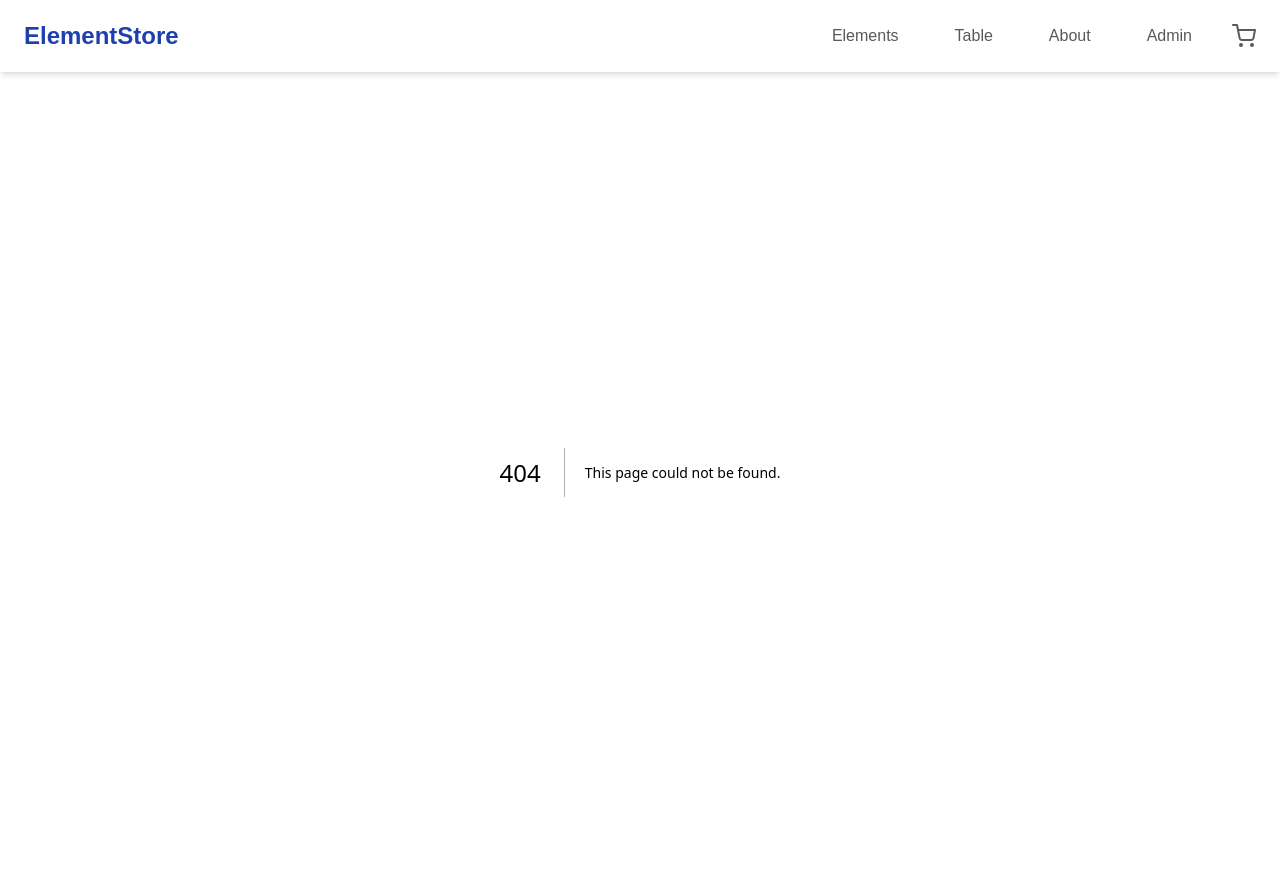
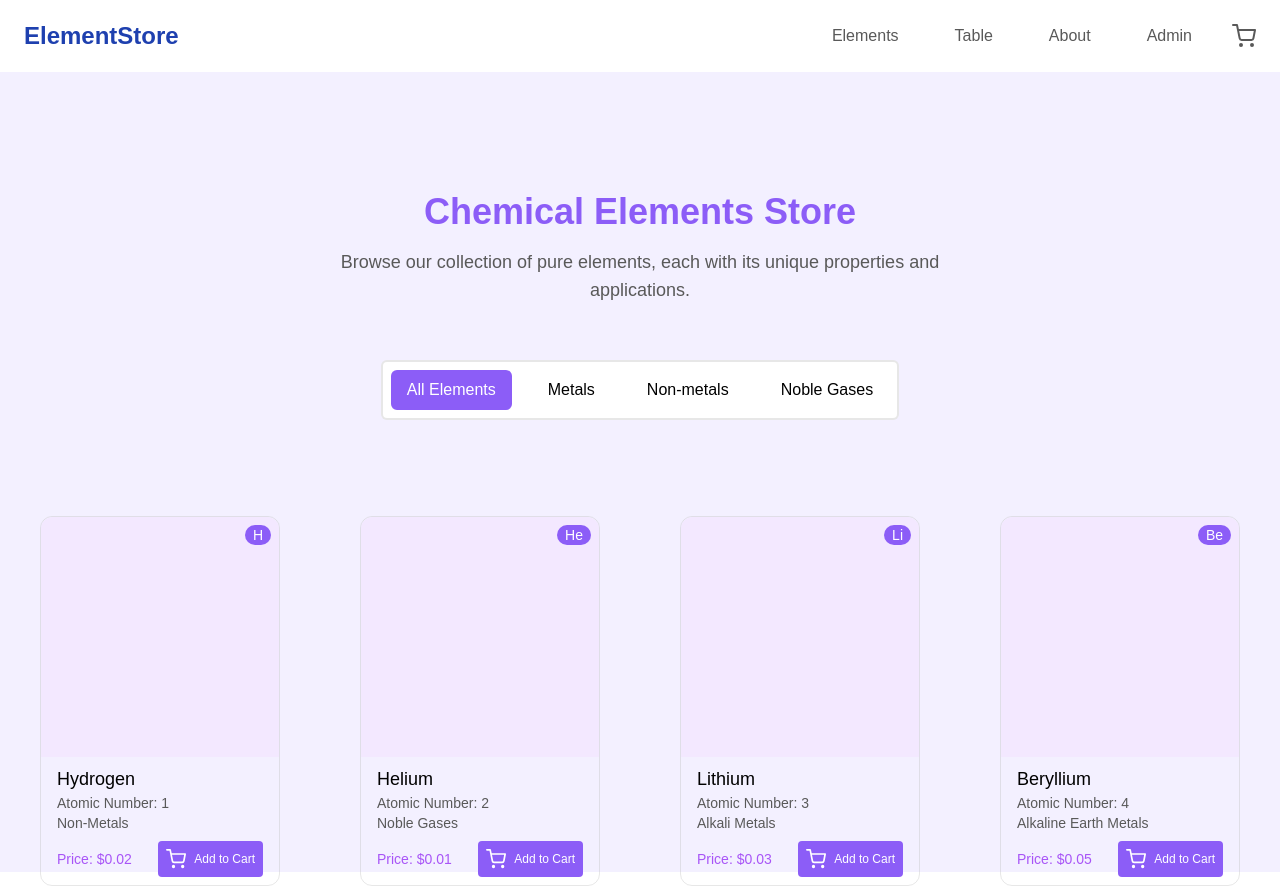
Before and after one commit to clr-cera/Web_2025_1, a Next.js app in the folder frontend/: page /Elements in a window 1280 px wide. Before the commit this address had no page. Built offline with nearby package versions, Linux system fonts and the light colour scheme.

Commit message:
Elements Page

```diff
--- /dev/null
+++ b/frontend/src/app/Elements/page.tsx
@@ -0,0 +1,54 @@
+import Element from "../components/Element";
+import elementsData from "@/data/elementsData.json"; // Importa os dados dos elementos
+
+
+export default function Elements(){
+    return(
+        <div className="bg-background-purple w-screen h-screen text-black flex flex-col items-center pt-30 gap-4">
+
+            {/* Título */}
+            <h1 className="font-extrabold text-2xl sm:text-3xl lg:text-4xl text-secondary-purple text-center">
+                Chemical Elements Store
+            </h1>
+            <p className="text-text-gray text-sm sm:text-base lg:text-lg w-11/12 sm:w-3/4 lg:w-1/2 text-center">
+                Browse our collection of pure elements, each with its unique properties and applications.
+            </p>
+
+            {/* Filtros */}
+            <div className="flex flex-wrap justify-center mt-10 bg-white p-2 rounded-md border-2 border-border-gray gap-3 sm:gap-5 select-none">
+                <div className="bg-secondary-purple text-white px-4 py-2 rounded-md cursor-pointer text-sm sm:text-base">
+                    All Elements
+                </div>
+                <div className="bg-white px-4 py-2 rounded-md cursor-pointer text-sm sm:text-base  hover:bg-gray-100">
+                    Metals
+                </div>
+                <div className="bg-white px-4 py-2 rounded-md cursor-pointer text-sm sm:text-base  hover:bg-gray-100">
+                    Non-metals
+                </div>
+                <div className="bg-white px-4 py-2 rounded-md cursor-pointer text-sm sm:text-base  hover:bg-gray-100">
+                    Noble Gases
+                </div>
+            </div>
+
+            <div>
+                <div className="flex flex-wrap gap-20 justify-center mt-20">
+                {elementsData.map(element => (
+                    <Element
+                        key={element.atomic_number}
+                        atomic_number={element.atomic_number}
+                        atomic_mass={element.atomic_mass}
+                        symbol={element.symbol}
+                        name={element.name}
+                        description={element.description}
+                        category={element.category}
+                        state={element.state}
+                        price={element.price}
+                        color="purple"
+                    />
+                ))}
+            </div>
+            </div>
+
+        </div>
+    )
+}
--- a/frontend/src/app/components/Element.tsx
+++ b/frontend/src/app/components/Element.tsx
@@ -2,23 +2,67 @@ import Link from "next/link";
 import { FiShoppingCart } from "react-icons/fi";
 import { ElementProps } from "@/types/Elements";
 
-export default function Element(props: ElementProps) {
+// Mapeamento de cores predefinidas
+const colorPresets: Record<string, { background: string; text: string; button: string; buttonHover: string }> = {
+    purple: {
+        background: "bg-purple-100",
+        text: "text-primary-purple",
+        button: "bg-secondary-purple",
+        buttonHover: "hover:bg-primary-purple",
+    },
+    blue: {
+        background: "bg-gray-200",
+        text: "text-primary-blue",
+        button: "bg-primary-blue",
+        buttonHover: "hover:bg-secondary-blue",
+    },
+    green: {
+        background: "bg-green-100",
+        text: "text-green-700",
+        button: "bg-green-700",
+        buttonHover: "hover:bg-green-800",
+    },
+    red: {
+        background: "bg-red-100",
+        text: "text-red-700",
+        button: "bg-red-700",
+        buttonHover: "hover:bg-red-800",
+    },
+    // Adicione mais cores conforme necessário
+};
+
+export default function Element(props: ElementProps & { color: keyof typeof colorPresets }) {
+    // Obtém as classes de cores predefinidas com base no parâmetro `color`
+    const colors = colorPresets[props.color] || colorPresets.purple; // Default para "purple"
+
     return (
         <Link href={`/Products/${props.name}`}>
-            <div className="w-60 rounded-xl border border-border-gray cursor-pointer hover:shadow-lg transition duration-200">
-                <div className="bg-gray-200 h-60 w-full rounded-t-xl relative select-none">
-                    <div className="px-2 bg-primary-blue w-fit rounded-xl text-white text-sm absolute right-2 top-2">
+            <div className={`w-60 rounded-xl border border-border-gray cursor-pointer hover:shadow-lg transition duration-200`}>
+                <div
+                    className={`h-60 w-full rounded-t-xl relative select-none ${colors.background}`} // Cor de fundo predefinida
+                >
+                    <div className={`px-2 w-fit rounded-xl text-white text-sm absolute right-2 top-2 ${colors.button}`}>
                         {props.symbol}
                     </div>
                 </div>
                 <div className="px-4 py-2">
-                    <h2 className="font-medium text-lg">{props.name}</h2>
-                    <p className="text-text-gray text-sm">Atomic Number: {props.atomic_number}</p>
-                    <p className="text-text-gray text-sm">{props.category}</p>
+                    <h2 className={`font-medium text-lg text-black`}>
+                        {props.name}
+                    </h2>
+                    <p className={`text-sm text-text-gray`}>
+                        Atomic Number: {props.atomic_number}
+                    </p>
+                    <p className={`text-sm text-text-gray`}>
+                        {props.category}
+                    </p>
 
                     <div className="flex items-center justify-between mt-2">
-                        <p className="text-primary-blue font-medium text-sm">Price: ${props.price}</p>
-                        <button className="bg-primary-blue-darker rounded flex items-center gap-2 px-2 py-2 text-white cursor-pointer hover:bg-primary-blue transition duration-200">
+                        <p className={`font-medium text-sm ${colors.text}`}>
+                            Price: ${props.price}
+                        </p>
+                        <button
+                            className={`rounded flex items-center gap-2 px-2 py-2 text-white cursor-pointer transition duration-200 ${colors.button} ${colors.buttonHover}`}
+                        >
                             <FiShoppingCart size={20} />
                             <span className="text-xs font-medium">Add to Cart</span>
                         </button>
--- a/frontend/src/app/components/FeatureElements.tsx
+++ b/frontend/src/app/components/FeatureElements.tsx
@@ -1,3 +1,5 @@
+"use client"
+
 import Element from "./Element";
 import elementsData from "@/data/elementsData.json"; // Importa os dados dos elementos
 
@@ -23,6 +25,7 @@ export default function FeatureElements() {
                         category={element.category}
                         state={element.state}
                         price={element.price}
+                        color="blue"
                     />
                 ))}
             </div>
--- a/frontend/src/components/Header.tsx
+++ b/frontend/src/components/Header.tsx
@@ -55,7 +55,7 @@ export default function Header() {
                 >
                     <ul className="flex flex-col md:flex-row md:space-x-6 text-text-gray">
                         <li>
-                            <Link href="/#elements" className="block px-4 py-2 hover:text-primary-blue font-medium">
+                            <Link href="/Elements" className="block px-4 py-2 hover:text-primary-blue font-medium">
                                 Elements
                             </Link>
                         </li>
--- a/frontend/src/styles/globals.css
+++ b/frontend/src/styles/globals.css
@@ -14,6 +14,7 @@
   --color-primary-yellow: #EAB308;
   --color-primary-green: #22C55E;
   --color-primary-purple: #A855F7;
+  --color-secondary-purple: #8C5DF7;
   --color-primary-gray: #A1A1A1;
   --color-secondary-gray: #F7F6FB;
   --color-background-light: #F9F9F9;
```
